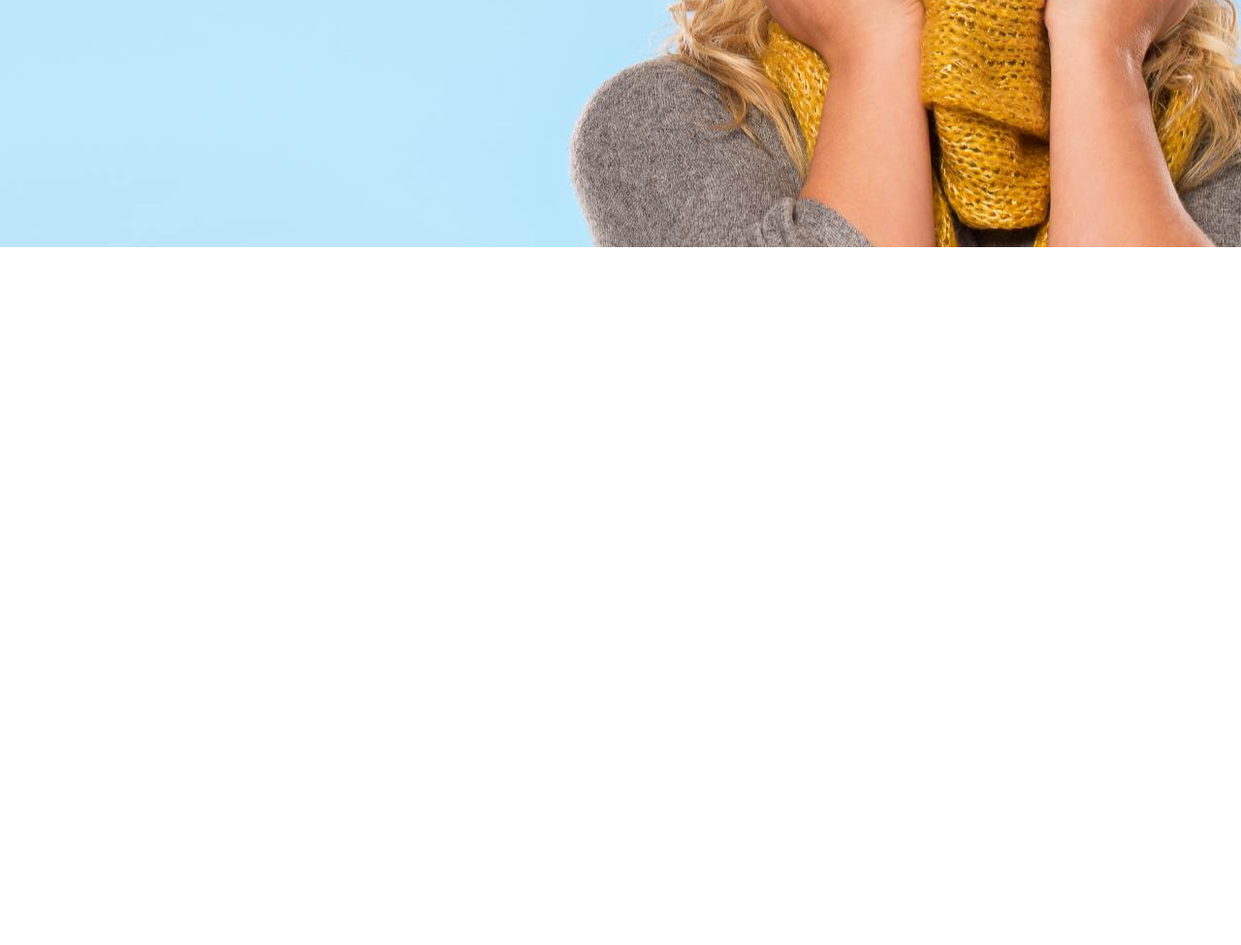
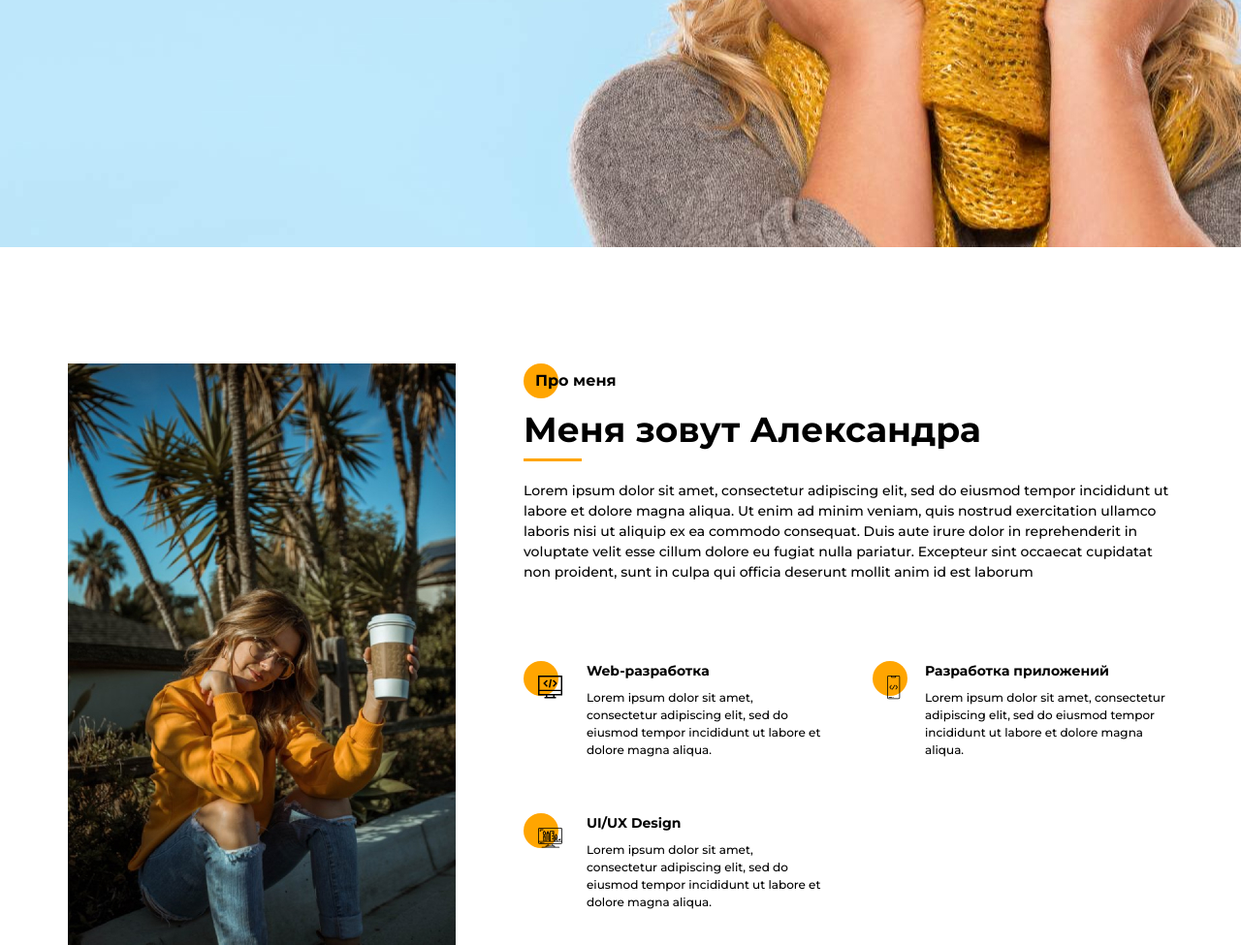
Before and after one commit to danil0110/portfolio_course, a website: page src/index.html in a window 1280 px wide. Shown: the part 545-1520 px from the top of the page at 97% size. Before the commit the page ends 800 px from the top, so only its background shows below. Drawn offline with nearby package versions, Linux system fonts and the light colour scheme; files that its build step writes are made by us from their sources; files whose address does not match are found by name.

Commit message:
Added about section

```diff
--- a/src/index.html
+++ b/src/index.html
@@ -122,6 +122,66 @@
       </div>
     </section>
 
+    <section class="about">
+      <div class="container">
+        <div class="about__wrapper">
+          <div class="about__photo">
+            <img src="./img/photos/photo.jpg" alt="photo" />
+          </div>
+          <div class="about__info">
+            <h2 class="title title_fz16 about__title">Про меня</h2>
+            <div class="title title_fz36 about__subtitle">Меня зовут Александра</div>
+            <div class="divider"></div>
+            <p class="about__descr">
+              Lorem ipsum dolor sit amet, consectetur adipiscing elit, sed do eiusmod tempor incididunt ut labore et
+              dolore magna aliqua. Ut enim ad minim veniam, quis nostrud exercitation ullamco laboris nisi ut aliquip ex
+              ea commodo consequat. Duis aute irure dolor in reprehenderit in voluptate velit esse cillum dolore eu
+              fugiat nulla pariatur. Excepteur sint occaecat cupidatat non proident, sunt in culpa qui officia deserunt
+              mollit anim id est laborum
+            </p>
+          </div>
+          <div class="about__skills">
+            <div class="about__skills-item">
+              <div class="about__skills-icon">
+                <img src="./icons/about/web-dev.svg" alt="webdev" />
+              </div>
+              <div class="about__skills-info">
+                <h3 class="about__skills-title">Web-разработка</h3>
+                <div class="about__skills-descr">
+                  Lorem ipsum dolor sit amet, consectetur adipiscing elit, sed do eiusmod tempor incididunt ut labore et
+                  dolore magna aliqua.
+                </div>
+              </div>
+            </div>
+            <div class="about__skills-item">
+              <div class="about__skills-icon">
+                <img src="./icons/about/mobile-dev.svg" alt="mobile-dev" />
+              </div>
+              <div class="about__skills-info">
+                <h3 class="about__skills-title">Разработка приложений</h3>
+                <div class="about__skills-descr">
+                  Lorem ipsum dolor sit amet, consectetur adipiscing elit, sed do eiusmod tempor incididunt ut labore et
+                  dolore magna aliqua.
+                </div>
+              </div>
+            </div>
+            <div class="about__skills-item">
+              <div class="about__skills-icon">
+                <img src="./icons/about/ui-ux.svg" alt="mobile-dev" />
+              </div>
+              <div class="about__skills-info">
+                <h3 class="about__skills-title">UI/UX Design</h3>
+                <div class="about__skills-descr">
+                  Lorem ipsum dolor sit amet, consectetur adipiscing elit, sed do eiusmod tempor incididunt ut labore et
+                  dolore magna aliqua.
+                </div>
+              </div>
+            </div>
+          </div>
+        </div>
+      </div>
+    </section>
+
     <script src="./js/index.js"></script>
   </body>
 </html>
--- a/src/sass/base/_mixins.scss
+++ b/src/sass/base/_mixins.scss
@@ -3,8 +3,8 @@
     content: '';
     position: absolute;
     z-index: -1;
-    bottom: 50%;
-    transform: translateY(50%);
+    top: 50%;
+    transform: translateY(-50%);
     left: 0;
     width: 36px;
     height: 36px;
--- /dev/null
+++ b/src/sass/blocks/_about.scss
@@ -0,0 +1,76 @@
+.about {
+  padding-top: 120px;
+
+  &__wrapper {
+    display: grid;
+    grid-template: repeat(2, minmax(200px, auto)) / 400px 1fr;
+    gap: 40px 70px;
+  }
+
+  &__photo {
+    grid-row: 1 / 3;
+
+    img {
+      width: 100%;
+    }
+  }
+
+  &__info {
+    padding-top: 5px;
+  }
+
+  &__title {
+    position: relative;
+    padding-top: 1px;
+    padding-left: 12px;
+
+    @include before-circle;
+  }
+
+  &__subtitle {
+    margin-bottom: 0;
+  }
+
+  &__descr {
+    margin: 20px 0 0;
+    font-size: 14px;
+    line-height: 21px;
+  }
+
+  &__skills {
+    display: grid;
+    grid-template: repeat(2, minmax(116px, auto)) / 1fr 1fr;
+    grid-auto-rows: minmax(116px, auto);
+    gap: 20px 50px;
+
+    &-item {
+      display: flex;
+      gap: 25px;
+    }
+
+    &-title {
+      font-weight: bold;
+      font-size: 14px;
+      line-height: 21px;
+    }
+
+    &-descr {
+      font-size: 12px;
+      line-height: 18px;
+    }
+
+    &-icon {
+      position: relative;
+      @include before-circle;
+
+      &::before {
+        top: 0;
+        transform: none;
+      }
+
+      img {
+        padding: 15px 0 0 15px;
+      }
+    }
+  }
+}
--- a/src/sass/style.scss
+++ b/src/sass/style.scss
@@ -14,8 +14,15 @@
   margin: 0 auto;
 }
 
+.divider {
+  height: 3px;
+  width: 60px;
+  background-color: $main-color;
+}
+
 @import './blocks/promo';
 @import './blocks/title';
 @import './blocks/button';
 @import './blocks/sidepanel';
 @import './blocks/menu';
+@import './blocks/about';
```
Also changed, not shown: dist/css/style.min.css, dist/index.html.
